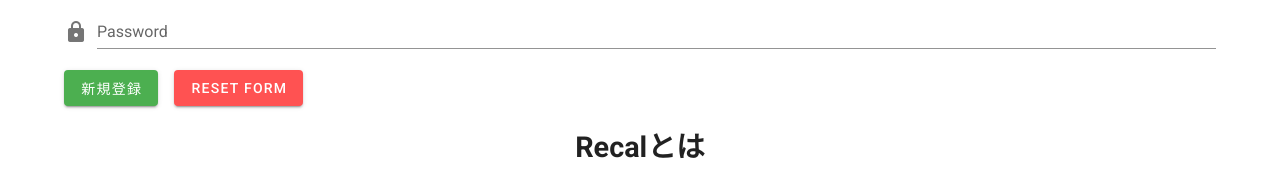
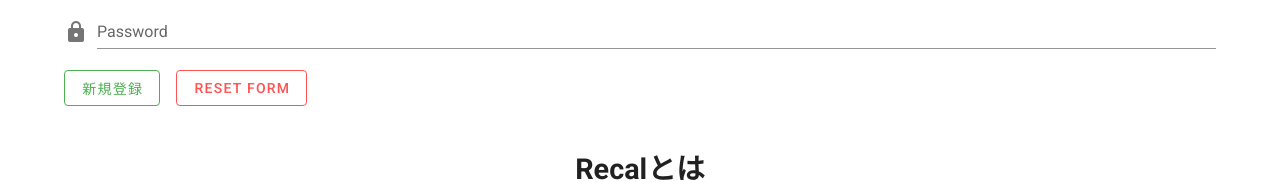
Before and after one commit to shiropt/recal, a Vue app: page /#/signup in a window 1280 px wide. Shown: the part 1204-1386 px from the top of the page. Built offline with nearby package versions, Linux system fonts and the light colour scheme.

Commit message:
ボタンデザイン変更

```diff
--- a/src/views/Auth/Signin.vue
+++ b/src/views/Auth/Signin.vue
@@ -26,6 +26,7 @@
       :disabled="!valid"
       color="warning"
       class="mr-4"
+      outlined
       @click="validate; signIn()"
     >
       ログイン
@@ -35,6 +36,7 @@
       color="error"
       class="mr-4"
       @click="reset"
+      outlined
     >
       Reset Form
     </v-btn>
@@ -87,6 +89,7 @@ import firebase from 'firebase'
 .v-form{
   width: 90%;
   margin: 0 auto;
+  height: 300px;
 }
 h1 {
   position: relative;
--- a/src/views/Auth/Signup.vue
+++ b/src/views/Auth/Signup.vue
@@ -24,6 +24,7 @@
     ></v-text-field>
 
     <v-btn
+    outlined
       :disabled="!valid"
       color="success"
       class="mr-4"
@@ -36,6 +37,7 @@
       color="error"
       class="mr-4"
       @click="reset"
+      outlined
     >
       Reset Form
     </v-btn>
@@ -105,6 +107,7 @@ import {dbUsers} from "@/db"
 <style scoped>
 .v-form{
   width: 90%;
+  height: 300px;
   margin: 0 auto;
 }
 h1 {
```
